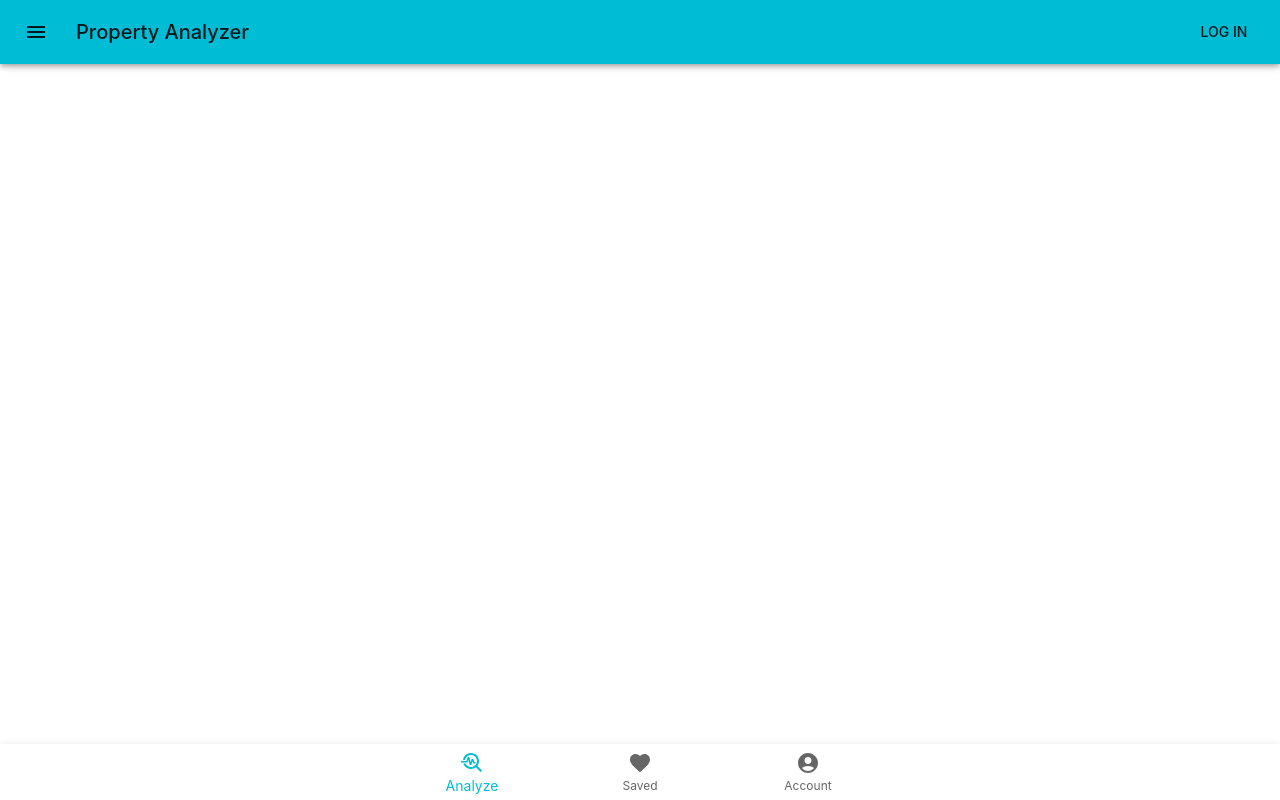
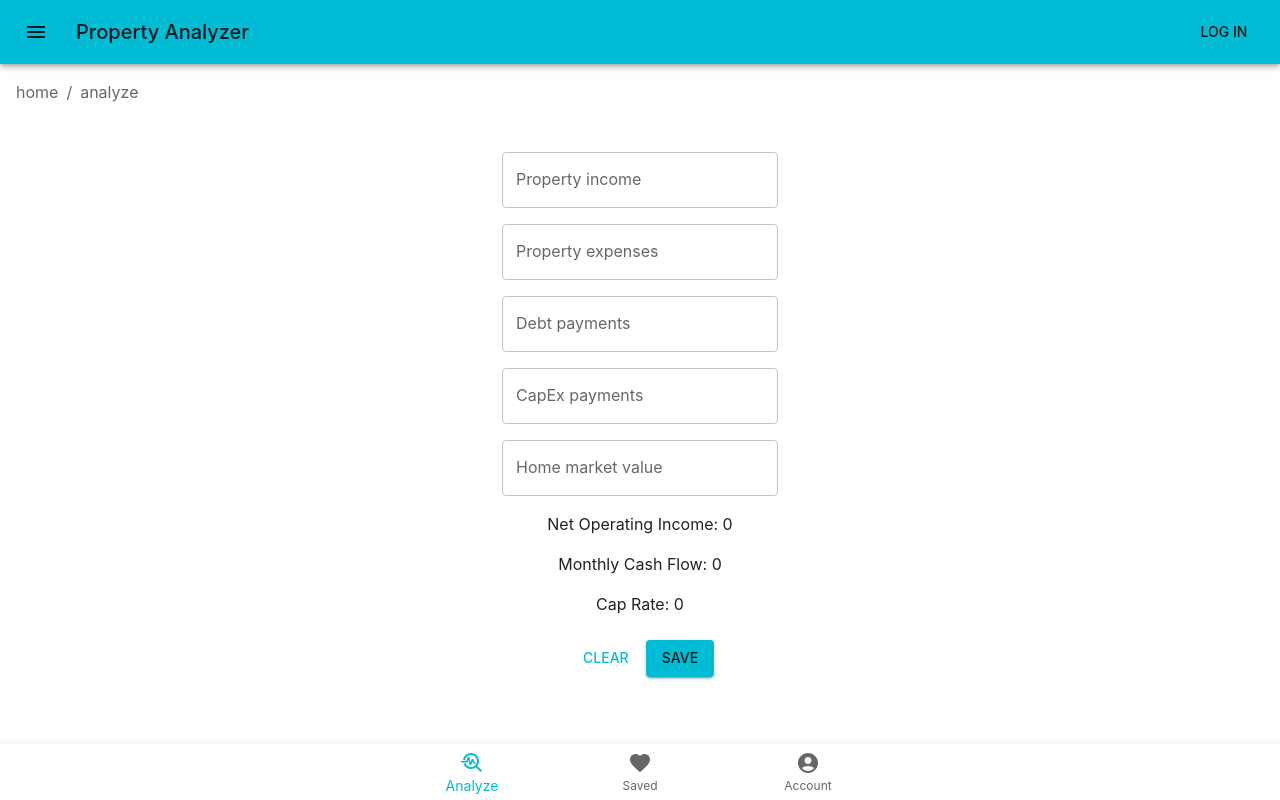
Before and after one commit to tomplucinski/property-analyzer, a React (Create React App) app: page /analyze in a window 1280 px wide. Built offline with nearby package versions, Linux system fonts and the light colour scheme; no server answers.

Commit message:
Add breadcrumb navigation

```diff
--- /dev/null
+++ b/src/components/BreadCrumbNav.tsx
@@ -0,0 +1,33 @@
+import * as React from 'react'
+import Typography from '@mui/material/Typography'
+import Breadcrumbs from '@mui/material/Breadcrumbs'
+import Link from '@mui/material/Link'
+import { useLocation, useNavigate, useParams } from 'react-router-dom'
+
+function handleClick(event: React.MouseEvent<HTMLDivElement, MouseEvent>) {
+  event.preventDefault()
+  console.info('You clicked a breadcrumb.')
+}
+
+export function BreadCrumbNav() {
+  const navigate = useNavigate()
+  const location = useLocation()
+
+  return (
+    <div style={{ marginTop: '5rem', marginLeft: '1rem' }} role="presentation">
+      <Breadcrumbs aria-label="breadcrumb">
+        <Link
+          underline="hover"
+          color="inherit"
+          href="/"
+          onClick={() => navigate('/')}
+        >
+          home
+        </Link>
+        <Link underline="hover" color="inherit" href={location.pathname}>
+          {location.pathname.slice(1)}
+        </Link>
+      </Breadcrumbs>
+    </div>
+  )
+}
--- a/src/components/Form.tsx
+++ b/src/components/Form.tsx
@@ -11,7 +11,7 @@ import Input from '@mui/material/Input'
 import ButtonGroup from './ButtonGroup'
 import { ButtonColors } from './types'
 
-export function Form({ handleReset }: any) {
+export function Form() {
   const [state, setState] = useState({
     income: 0,
     expenses: 0,
@@ -142,7 +142,7 @@ export function Form({ handleReset }: any) {
         display: 'flex',
         flexDirection: 'column',
         alignItems: 'center',
-        marginTop: '1.5rem',
+        marginTop: '2rem',
       }}
     >
       <FormControl>
@@ -197,9 +197,9 @@ export function Form({ handleReset }: any) {
 
       <ButtonGroup
         leftButtonProps={{
-          text: 'reset',
+          text: 'clear',
           color: ButtonColors.PRIMARY,
-          action: handleReset,
+          action: () => console.log('clear form'),
         }}
         rightButtonProps={{
           text: 'save',
--- a/src/components/Landing.tsx
+++ b/src/components/Landing.tsx
@@ -3,14 +3,14 @@ import pic from '../images/landing.jpg'
 import Typography from '@mui/material/Typography'
 import GooglePlacesAutocomplete from 'react-google-places-autocomplete'
 import { useState } from 'react'
-import { Form } from './Form'
+import { ButtonColors } from './types'
+import Button from '@mui/material/Button'
+import EastIcon from '@mui/icons-material/East'
+import { useNavigate } from 'react-router-dom'
 
 export function Landing() {
   const [address, setAddress] = useState(null)
-
-  const handleReset = () => {
-    setAddress(null)
-  }
+  const navigate = useNavigate()
 
   return (
     <Box
@@ -26,7 +26,7 @@ export function Landing() {
         // height: '100vh',
       }}
     >
-      <Box sx={{ marginTop: '3rem' }}>
+      <Box sx={{ marginTop: '2rem' }}>
         <Typography
           mt={5}
           variant="h3"
@@ -45,7 +45,17 @@ export function Landing() {
         />
       </Box>
 
-      {address && <Form handleReset={handleReset} />}
+      {address && (
+        <Button
+          color={ButtonColors.PRIMARY}
+          variant="contained"
+          sx={{ mt: 3, ml: 1, margin: '3rem' }}
+          onClick={() => navigate('analyze')}
+        >
+          Analyze {address}
+          <EastIcon />
+        </Button>
+      )}
     </Box>
   )
 }
--- a/src/components/index.tsx
+++ b/src/components/index.tsx
@@ -7,3 +7,4 @@ export * from './TopAppBar'
 export * from './SavedHomesList'
 export * from './SavedHome'
 export * from './Account'
+export * from './BreadCrumbNav'
--- a/src/router.tsx
+++ b/src/router.tsx
@@ -9,15 +9,17 @@ import {
 } from './components'
 import { ThemeProvider } from '@mui/material'
 import { theme } from './styles/Theme'
+import { BreadCrumbNav } from './components/BreadCrumbNav'
 
 export function Router() {
   return (
     <ThemeProvider theme={theme}>
       <BrowserRouter>
         <TopAppBar />
+        <BreadCrumbNav />
         <Routes>
           <Route path="/" element={<Landing />} />
-          <Route path="/" element={<Form />} />
+          <Route path="analyze" element={<Form />} />
           <Route path="saved" element={<SavedHomesList />} />
           <Route path="account" element={<Account />} />
         </Routes>
```
